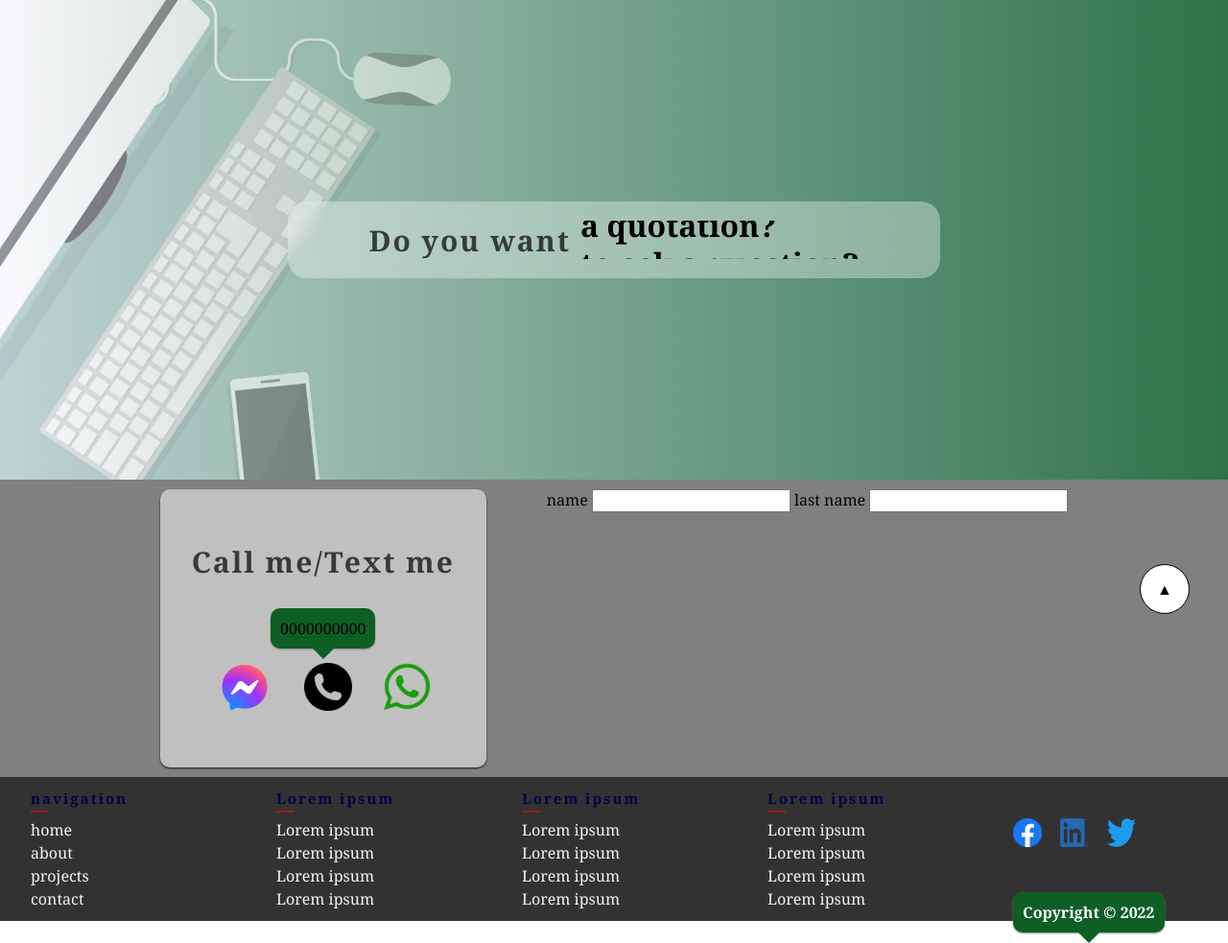
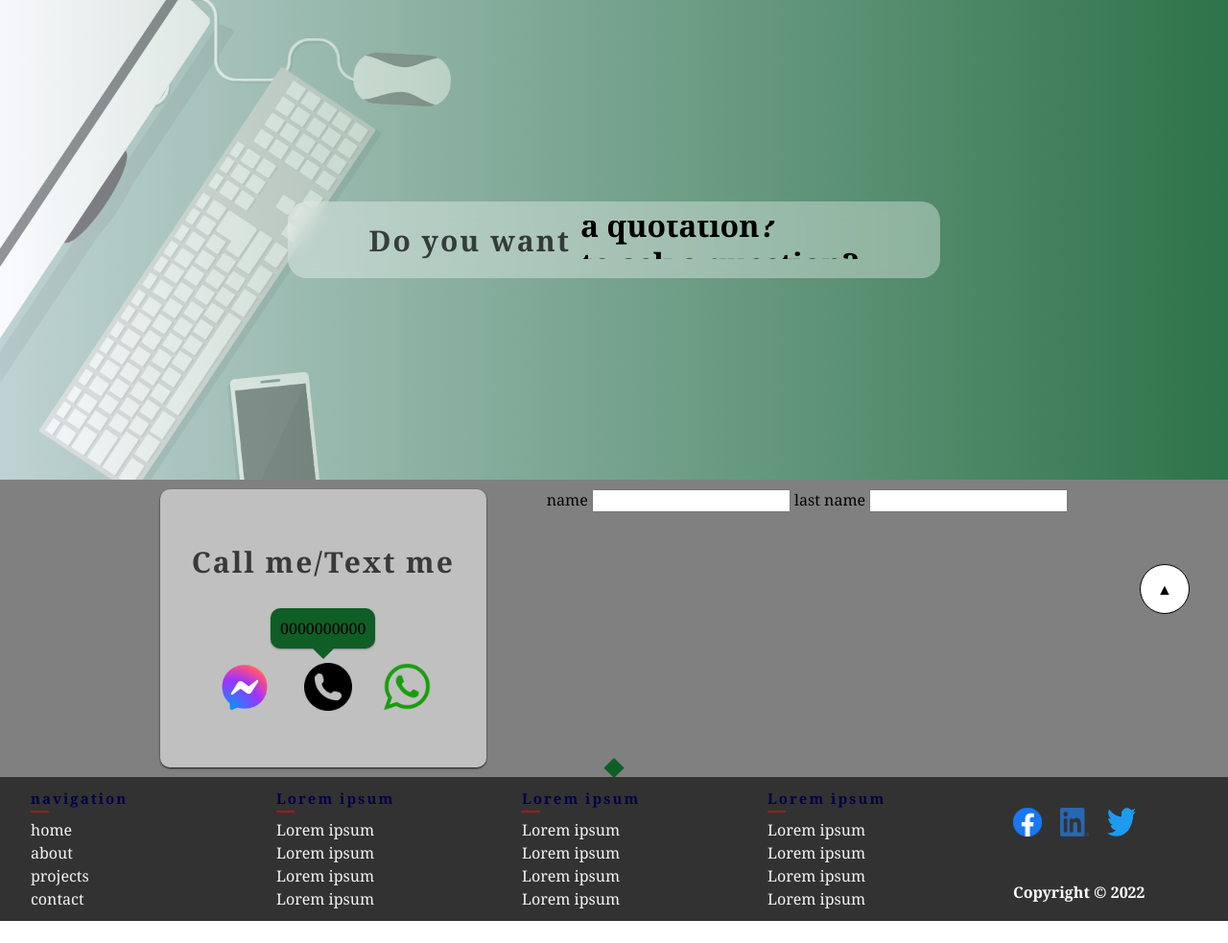
Before and after one commit to Aws3m/practicewebsite, a plain HTML site: page contact/contact.html in a window 1280 px wide. Shown: the whole page at 96% size. After the commit the page ends 960 px from the top, so only its background shows below. Drawn offline with Linux system fonts and the light colour scheme.

```diff
--- a/contact/contact.css
+++ b/contact/contact.css
@@ -98,7 +98,7 @@
 	gap: 2em;
 }
 
-p{
+.telefoon{
 	border-radius: 10px;
 	box-shadow: 0 1px 2px grey;
 	padding: 10px;
```
